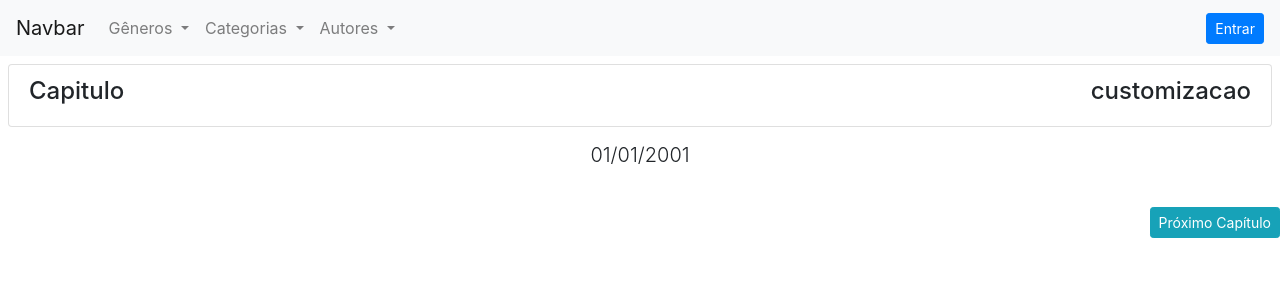
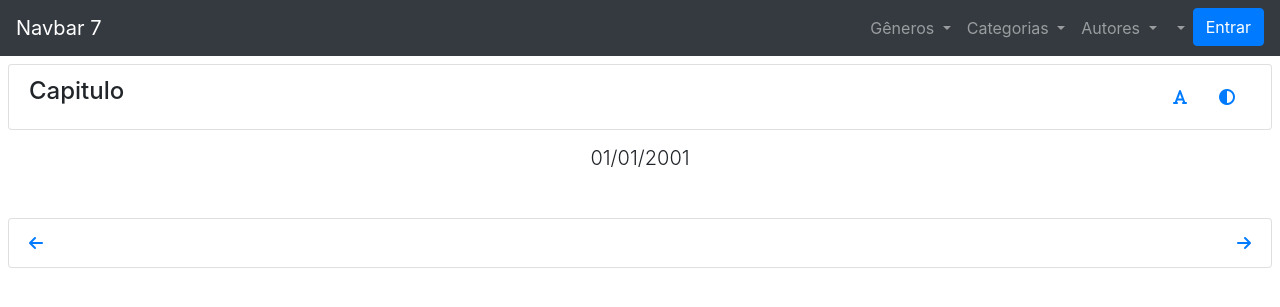
Before and after one commit to G-ferreira/writeit-reborn, a Symfony app: template templates/capitulo/index.html.twig in a window 1280 px wide. Shown: the top 307 px of the page. Run offline with Twig, Linux system fonts and the light colour scheme; the template is opened without the code that fills it, so the values that code supplies are empty; some libraries are stand-ins or nearby versions.

Commit message:
views adicionadas

```diff
--- a/templates/capitulo/index.html.twig
+++ b/templates/capitulo/index.html.twig
@@ -15,11 +15,14 @@
                     <h4>
                         Capitulo
                     </h4>
-                    <span>
-                    <h4>
-                        customizacao
-                    </h4>
-                </span>
+                    <ul class="nav justify-content-end">
+                        <li class="nav-item">
+                            <a class="nav-link active" href="#"><i class="fas fa-font"></i></a>
+                        </li>
+                        <li class="nav-item">
+                            <a class="nav-link" href="#"><i class="fas fa-adjust"></i></a>
+                        </li>
+                    </ul>
                 </li>
             </ul>
         </div>
@@ -33,10 +36,15 @@
                 </p>
             </div>
         </div>
-        <div class="d-flex justify-content-end">
-            <a href="" class="btn btn-info btn-sm">
-                Próximo Capítulo
-            </a>
+        <div class="d-flex flex-column bd-highlight mb-3">
+            <div class="p-2 bd-highlight">
+                <ul class="list-group">
+                    <li class="list-group-item d-flex justify-content-between">
+                        <a href=""><i class="fas fa-arrow-left"></i></a>
+                        <a href=""><i class="fas fa-arrow-right"></i></a>
+                    </li>
+                </ul>
+            </div>
         </div>
     </div>
 {% endblock %}
--- a/templates/denuncia/index.html.twig
+++ b/templates/denuncia/index.html.twig
@@ -13,7 +13,7 @@
             padding-bottom: 10px;
         }
 
-        button{
+        a{
            float: right;
         }
     </style>
@@ -26,7 +26,9 @@
                 <textarea class="form-control" id="exampleFormControlTextarea1" rows="3"></textarea>
             </div>
 
-            <button class="btn btn-primary">Enviar Denúncia</button>
+            <a href="/denuncia/sucesso" class="btn btn-primary">
+                Concluir
+            </a>
         </form>
     </div>
 
--- a/templates/nav.html.twig
+++ b/templates/nav.html.twig
@@ -3,21 +3,44 @@
 <head>
     <meta charset="UTF-8">
     <title>{% block title %}Welcome!{% endblock %}</title>
-    {% block stylesheets %}<link rel="stylesheet" href="https://stackpath.bootstrapcdn.com/bootstrap/4.3.1/css/bootstrap.min.css" integrity="sha384-ggOyR0iXCbMQv3Xipma34MD+dH/1fQ784/j6cY/iJTQUOhcWr7x9JvoRxT2MZw1T" crossorigin="anonymous">
+
+ {#   {% block stylesheets %}
+    <link rel="stylesheet" href="https://stackpath.bootstrapcdn.com/bootstrap/4.3.1/css/bootstrap.min.css"
+          integrity="sha384-ggOyR0iXCbMQv3Xipma34MD+dH/1fQ784/j6cY/iJTQUOhcWr7x9JvoRxT2MZw1T" crossorigin="anonymous">
+    #}
+
+    {% block head_css %}
+        <link rel="stylesheet" href="https://stackpath.bootstrapcdn.com/bootstrap/4.3.1/css/bootstrap.min.css" integrity="sha384-ggOyR0iXCbMQv3Xipma34MD+dH/1fQ784/j6cY/iJTQUOhcWr7x9JvoRxT2MZw1T" crossorigin="anonymous">
+    {% endblock %}
+    {% block head_js %}
+        <script src="https://code.jquery.com/jquery-3.3.1.slim.min.js" integrity="sha384-q8i/X+965DzO0rT7abK41JStQIAqVgRVzpbzo5smXKp4YfRvH+8abtTE1Pi6jizo" crossorigin="anonymous"></script>
+        <script src="https://cdnjs.cloudflare.com/ajax/libs/popper.js/1.14.7/umd/popper.min.js" integrity="sha384-UO2eT0CpHqdSJQ6hJty5KVphtPhzWj9WO1clHTMGa3JDZwrnQq4sF86dIHNDz0W1" crossorigin="anonymous"></script>
+        <script src="https://stackpath.bootstrapcdn.com/bootstrap/4.3.1/js/bootstrap.min.js" integrity="sha384-JjSmVgyd0p3pXB1rRibZUAYoIIy6OrQ6VrjIEaFf/nJGzIxFDsf4x0xIM+B07jRM" crossorigin="anonymous"></script>
+        <script src="https://kit.fontawesome.com/b9c18f8e89.js"></script>
+    {% endblock %}
+
 </head>
 <body>
-    {# Ta aqui o style porque não sei onde colocar #}
     <style>
 
     </style>
 
-    <nav class="navbar navbar-expand-lg navbar-light bg-light">
-    <a class="navbar-brand" href="#">Navbar</a>
-    <button class="navbar-toggler" type="button" data-toggle="collapse" data-target="#navbarSupportedContent" aria-controls="navbarSupportedContent" aria-expanded="false" aria-label="Toggle navigation">
+    <!-- example 7 - center on mobile 2-->
+    <nav class="navbar navbar-expand-lg navbar-dark bg-dark">
+        <div class="d-flex flex-grow-1">
+            <span class="w-100 d-lg-none d-block"><!-- hidden spacer to center brand on mobile --></span>
+            <a class="navbar-brand" href="#">
+                Navbar 7
+            </a>
+            <div class="w-100 text-right">
+                <button class="navbar-toggler" type="button" data-toggle="collapse" data-target="#myNavbar7">
                     <span class="navbar-toggler-icon"></span>
                 </button>
-
-    <div class="collapse navbar-collapse" id="navbarSupportedContent">
+            </div>
+        </div>
+        <div class="collapse navbar-collapse flex-grow-1 text-right" id="myNavbar7">
+            <ul class="navbar-nav ml-auto flex-nowrap">
+                <li class="nav-item">
                     <ul class="navbar-nav mr-auto">
                         <li class="nav-item dropdown">
                             <a class="nav-link dropdown-toggle" href="#" id="navbarDropdown" role="button" data-toggle="dropdown" aria-haspopup="true" aria-expanded="false">
@@ -26,9 +49,9 @@
                             <div class="dropdown-menu" aria-labelledby="navbarDropdown">
                                 <a class="dropdown-item" href="#">Action</a>
                                 <a class="dropdown-item" href="#">Another action</a>
-                    <div class="dropdown-divider"></div>
-                    <a class="dropdown-item" href="#">Something else here</a>
                             </div>
+                        </li>
+                    </ul>
                 </li>
                 <li class="nav-item dropdown">
                     <a class="nav-link dropdown-toggle" href="#" id="navbarDropdown" role="button" data-toggle="dropdown" aria-haspopup="true" aria-expanded="false">
@@ -37,8 +60,6 @@
                     <div class="dropdown-menu" aria-labelledby="navbarDropdown">
                         <a class="dropdown-item" href="#">Action</a>
                         <a class="dropdown-item" href="#">Another action</a>
-                    <div class="dropdown-divider"></div>
-                    <a class="dropdown-item" href="#">Something else here</a>
                     </div>
                 </li>
                 <li class="nav-item dropdown">
@@ -48,25 +69,43 @@
                     <div class="dropdown-menu" aria-labelledby="navbarDropdown">
                         <a class="dropdown-item" href="#">Action</a>
                         <a class="dropdown-item" href="#">Another action</a>
-                    <div class="dropdown-divider"></div>
-                    <a class="dropdown-item" href="#">Something else here</a>
                     </div>
                 </li>
-        </ul>
-        <form class="form-inline my-2 my-lg-0">
+                <li class="nav-item dropdown">
+                    <a class="nav-link dropdown-toggle" href="#" id="navbarDropdown" role="button" data-toggle="dropdown" aria-haspopup="true" aria-expanded="false">
                         {% if is_granted('IS_AUTHENTICATED_FULLY') %}
-                <a href="/myHistorias">{{ app.user.email }} </a>
-                <a href="{{ path('historiaCreate') }}" class="btn btn-sm btn-info">Escrever História</a>
-                <a href="{{path('logout')}}" class="btn btn-sm btn-primary">Sair</a>
+                            {#{{ app.user.email }}#}
+                            <i class="fas fa-user-circle"></i>
+                        {% endif %}
+                    </a>
+                    <div class="dropdown-menu" aria-labelledby="navbarDropdown">
+                        <a class="dropdown-item" href="/myHistorias">Minhas Histórias</a>
+                        <a class="dropdown-item" href="#">Histórico</a>
+                        <a class="dropdown-item" href="#">Rascunhos</a>
+                        <a class="dropdown-item" href="/configuracao">Configurações</a>
+                        <div class="dropdown-divider"></div>
+                        {% if is_granted('IS_AUTHENTICATED_FULLY') %}
+                            <a href="{{path('logout')}}" class="dropdown-item">Sair</a>
+                        {% endif %}
+                    </div>
+                </li>
+                <li class="nav-item">
+                    {% if is_granted('IS_AUTHENTICATED_FULLY') %}
+                        <a href="{{ path('historiaCreate') }}" class="btn btn-info">Escrever História</a>
                     {% endif %}
                     {% if not app.user%}
-                <a href="{{path('login')}}" class="btn btn-sm btn-primary">Entrar</a>
+                        <a href="{{path('login')}}" class="btn btn-primary">Entrar</a>
                     {% endif %}
-        </form>
+                </li>
+                <li class="nav-item">
+                    {% if is_granted('IS_AUTHENTICATED_FULLY') %}
+                        <a href="{{path('logout')}}" class="btn btn-primary">Sair</a>
+                    {% endif %}
+                </li>
+            </ul>
         </div>
     </nav>
     {% block body %}{% endblock %}
-{% block javascripts %} <script src="https://stackpath.bootstrapcdn.com/bootstrap/4.3.1/js/bootstrap.min.js" integrity="sha384-JjSmVgyd0p3pXB1rRibZUAYoIIy6OrQ6VrjIEaFf/nJGzIxFDsf4x0xIM+B07jRM" crossorigin="anonymous"></script>{% endblock %}
-{% endblock %}
+
 </body>
 </html>
```
Also changed, not shown: src/Controller/AutorLeitorController.php (+10 -0 lines), src/Controller/CapituloController.php (+10 -10 lines), src/Controller/DenunciaController.php (+10 -0 lines), templates/autorLeitor/configuracao-autor.html.twig (added, +74 -0 lines), templates/denuncia/denuncia-sucesso.html.twig (added, +20 -0 lines), templates/historia/historiaslist.html.twig (+14 -1 lines). Lines whose indentation alone changed are shown as unchanged.
